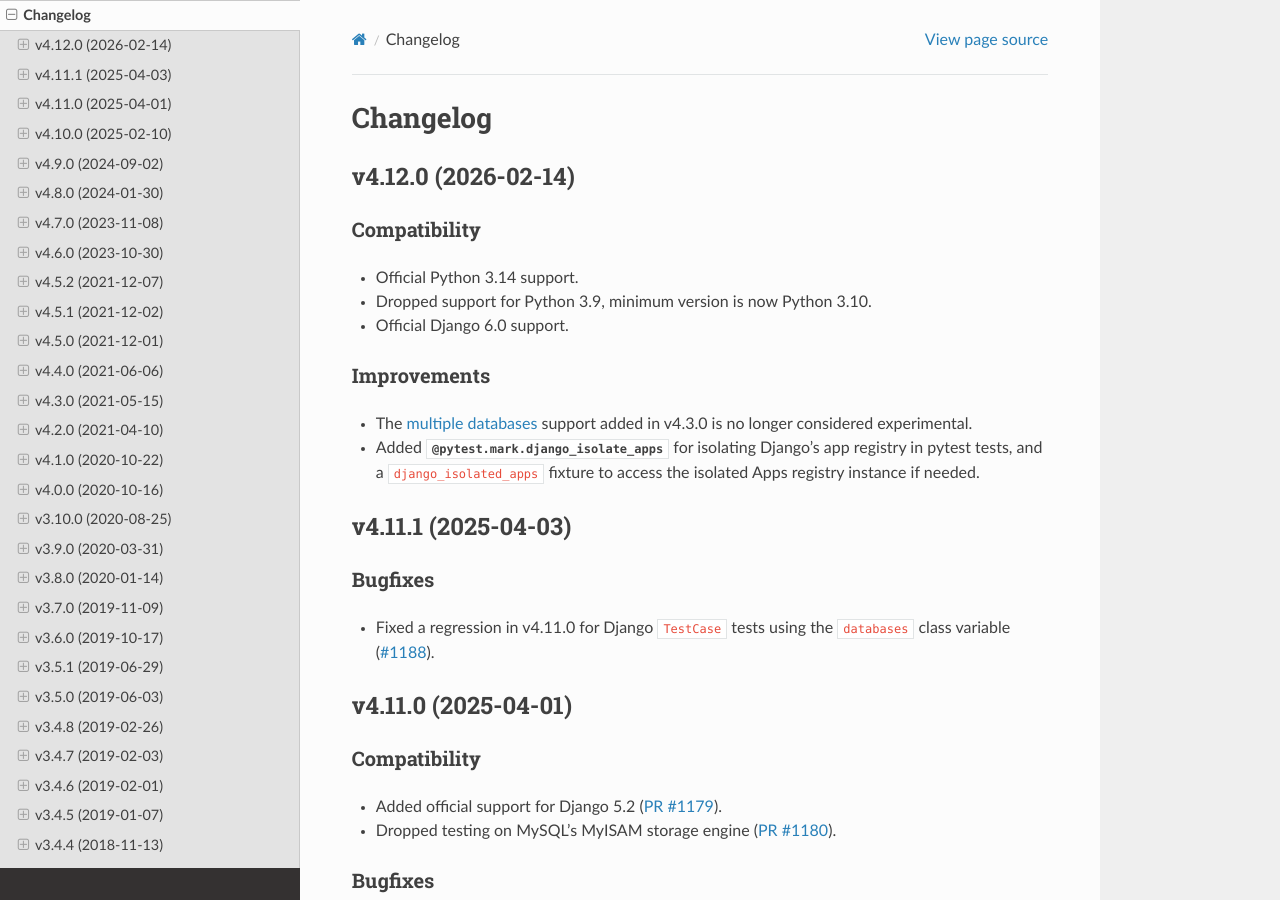
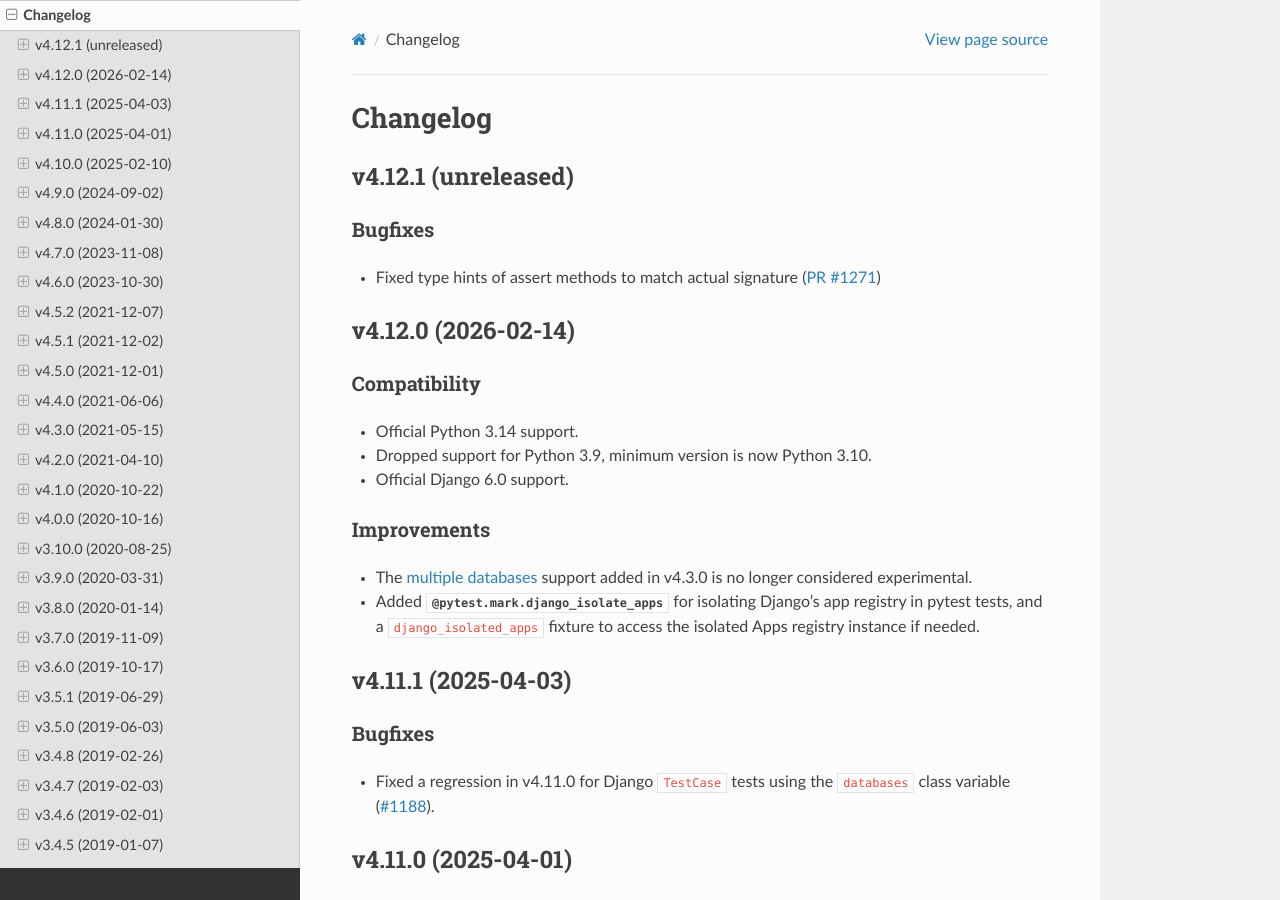
Before and after one commit to pytest-dev/pytest-django, a Sphinx documentation site: the page built from docs/changelog.rst, in a window 1280 px wide and 900 px high. Built offline with Sphinx 7.4.7 and the Read the Docs theme 3.1.0, drawn with Linux system fonts in a browser that asks for light colours; cross-references to code outside the pages are shown as plain code.

Commit message:
Add changelog entry (#1274)
* Add changelog entry

Add changelog entry for #1271 for next version

* Apply suggestion from @mschoettle

* Apply suggestion from @mschoettle

```diff
--- a/docs/changelog.rst
+++ b/docs/changelog.rst
@@ -1,5 +1,13 @@
 Changelog
 =========
+
+v4.12.1 (unreleased)
+--------------------
+
+Bugfixes
+^^^^^^^^
+
+* Fixed type hints of assert methods to match actual signature (`PR #1271 <https://github.com/pytest-dev/pytest-django/pull/1271>`__)
 
 v4.12.0 (2026-02-14)
 --------------------
```
